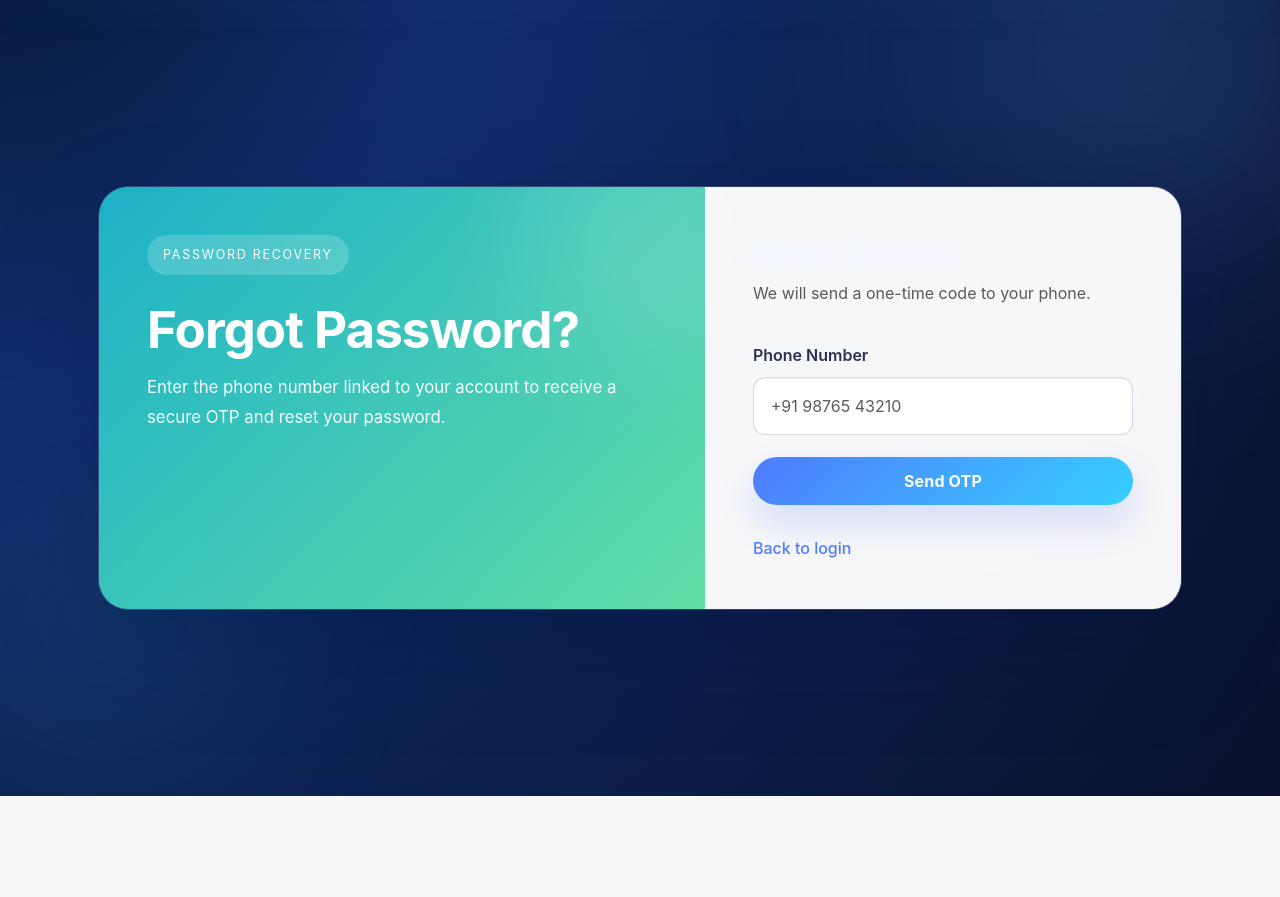
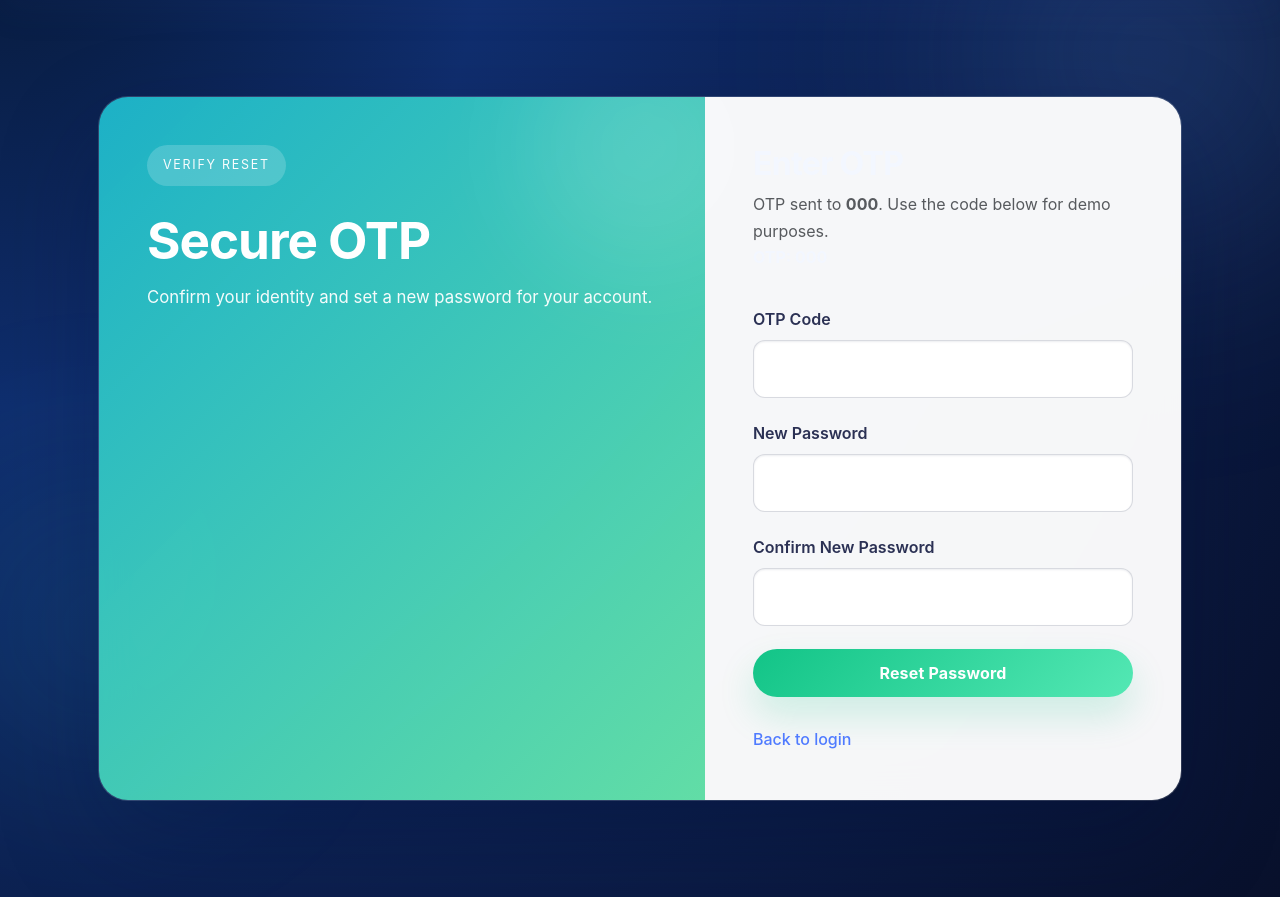
Before and after one commit to sidharth07-tech/Aura--Lock, a Flask app: template templates/forgot_password.html in a window 1280 px wide. Shown: the part 75-972 px from the top of the page. Before the commit the page ends 871 px from the top, so only its background shows below. Run offline with Flask 3, Linux system fonts and the light colour scheme; the template is opened without the code that fills it: most values are stand-ins (such as "Sample title", 1, 10 or a date in 2020).

Commit message:
Update forgot_password.html

```diff
--- a/templates/forgot_password.html
+++ b/templates/forgot_password.html
@@ -3,21 +3,31 @@
 <div class="auth-page">
   <div class="auth-card">
     <div class="auth-panel auth-panel-left-alt">
-      <span class="auth-badge">Password Recovery</span>
-      <h1 class=\"text-gradient-accent\">Forgot Password?</h1>
-      <p class="auth-tagline">Enter the phone number linked to your account to receive a secure OTP and reset your password.</p>
+      <span class="auth-badge">Verify Reset</span>
+      <h1 class=\"text-gradient-accent\">Secure OTP</h1>
+      <p class="auth-tagline">Confirm your identity and set a new password for your account.</p>
     </div>
     <div class="auth-panel auth-panel-right">
       <div class="auth-card-header">
-        <h2>Reset Access</h2>
-        <p class="text-muted">We will send a one-time code to your phone.</p>
+        <h2>Enter OTP</h2>
+        <p class="text-muted">OTP sent to <strong>{{ phone }}</strong>. Use the code below for demo purposes.</p>
       </div>
-      <form method="post" class="auth-form">
+      <div class=\"alert alert-secondary\"><strong class=\"font-mono\">OTP: {{ otp_code }}</strong></div>
+      <form method="post" action="{{ url_for('forgot_password_confirm') }}" class="auth-form">
+        <input type="hidden" name="phone" value="{{ phone }}">
         <div class="form-group">
-          <label class="form-label">Phone Number</label>
-          <input type="text" name="phone" class="form-control" placeholder="+91 98765 43210" required>
+          <label class="form-label">OTP Code</label>
+          <input type="text" name="otp" class="form-control" required>
         </div>
-        <button type="submit" class="btn btn-primary w-100">Send OTP</button>
+        <div class="form-group">
+          <label class="form-label">New Password</label>
+          <input type="password" name="new_password" class="form-control" required>
+        </div>
+        <div class="form-group">
+          <label class="form-label">Confirm New Password</label>
+          <input type="password" name="confirm_password" class="form-control" required>
+        </div>
+        <button type="submit" class="btn btn-success w-100">Reset Password</button>
       </form>
       <div class="auth-actions">
         <a href="{{ url_for('login') }}" class="small-link">Back to login</a>
```
